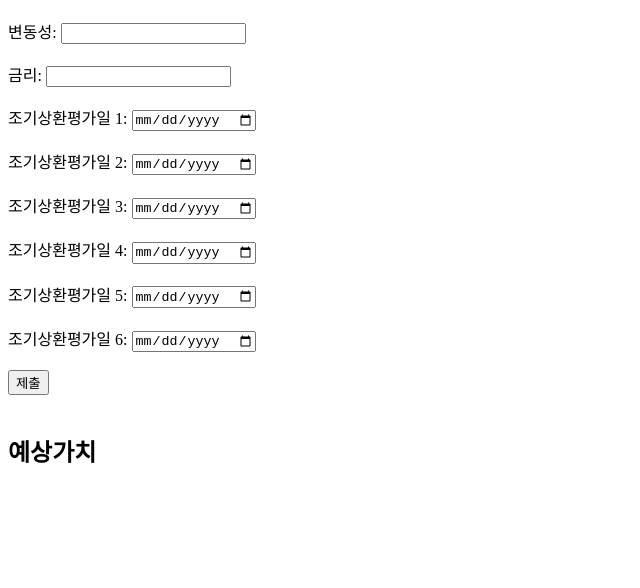
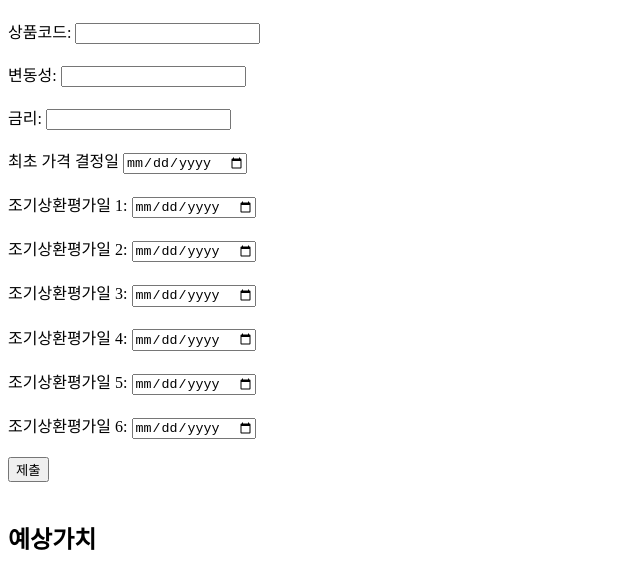
Before and after one commit to KrDmitri/els_JS, a plain HTML site: page index.html in a window 1280 px wide. Shown: the part 70-658 px from the top of the page, without its empty margins (0-640 px from the left). Drawn offline with Linux system fonts and the light colour scheme.

Commit message:
add product code blank

```diff
--- a/index.html
+++ b/index.html
@@ -9,11 +9,17 @@
     <body>
         <h1>ELS 상품 가치 평가</h1>
         <form id="elsForm">
+            <label for="productCode">상품코드:</label>
+            <input type="text" id="productCode" name="productCode" required><br><br>
+
             <label for="volatility">변동성:</label>
             <input type="number" id="volatility" name="volatility" step="0.0001" required><br><br>
 
             <label for="interestRate">금리:</label>
             <input type="number" id="interestRate" name="interestRate" step="0.001" required><br><br>
+
+            <label for="redemptionDate1">최초 가격 결정일</label>
+            <input type="date" id="redemptionDate0" name="redemptionDate0" required><br><br>
 
             <label for="redemptionDate1">조기상환평가일 1:</label>
             <input type="date" id="redemptionDate1" name="redemptionDate1" required><br><br>
--- a/js/app.js
+++ b/js/app.js
@@ -1,10 +1,14 @@
 document.getElementById('elsForm').addEventListener('submit', function(event) {
     event.preventDefault();
 
+    console.time("executionTime");
+
     const formData = {
+        productCode: document.getElementById('productCode').value,
         volatility: document.getElementById('volatility').value,
         interestRate: document.getElementById('interestRate').value,
         redemptionDates: [
+            document.getElementById('redemptionDate0').value,
             document.getElementById('redemptionDate1').value,
             document.getElementById('redemptionDate2').value,
             document.getElementById('redemptionDate3').value,
@@ -23,15 +27,18 @@ document.getElementById('elsForm').addEventListener('submit', function(event) {
     })
     .then(response => response.json())
     .then(data => {
-        console.log('Success:', data);
+        // console.log('Success:', data);
         document.getElementById('result').textContent = String(Math.round(Number(JSON.stringify(data['answer'])))) + "원";
+        console.timeEnd("executionTime");
     })
     .catch((error) => {
         console.error('Error:', error);
         alert('오류가 발생했습니다. 다시 시도해주세요.');
     });
 
-    console.log(formData['volatility']);
-    console.log(formData['interestRate']);
-    console.log(formData['redemptionDates']);
+
+
+    // console.log(formData['volatility']);
+    // console.log(formData['interestRate']);
+    // console.log(formData['redemptionDates']);
 });
```
